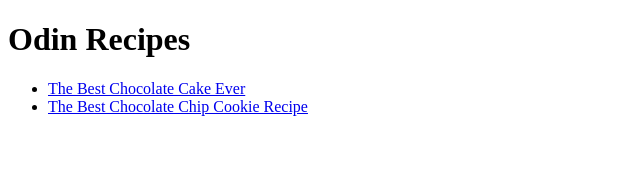
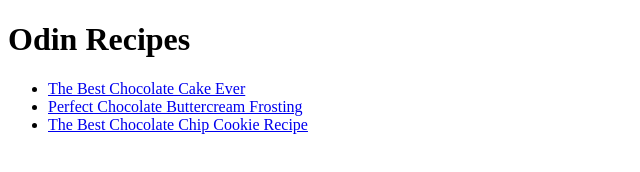
Before and after one commit to mdyeates/odin-recipes, a plain HTML site: page index.html in a window 1280 px wide. Shown: the whole page, without its empty margins (0-640 px from the left). Drawn offline with Linux system fonts and the light colour scheme.

Commit message:
Add icing.html link

```diff
--- a/index.html
+++ b/index.html
@@ -11,6 +11,7 @@
     <ul>
          <li><a href="recipes/choccake.html">The Best Chocolate Cake Ever</a>
          </li>
+         <li><a href="recipes/icing.html">Perfect Chocolate Buttercream Frosting</a></li>
         <li><a href="recipes/cookie.html">The Best Chocolate Chip Cookie Recipe</a>
         </li>
      </ul>
```
